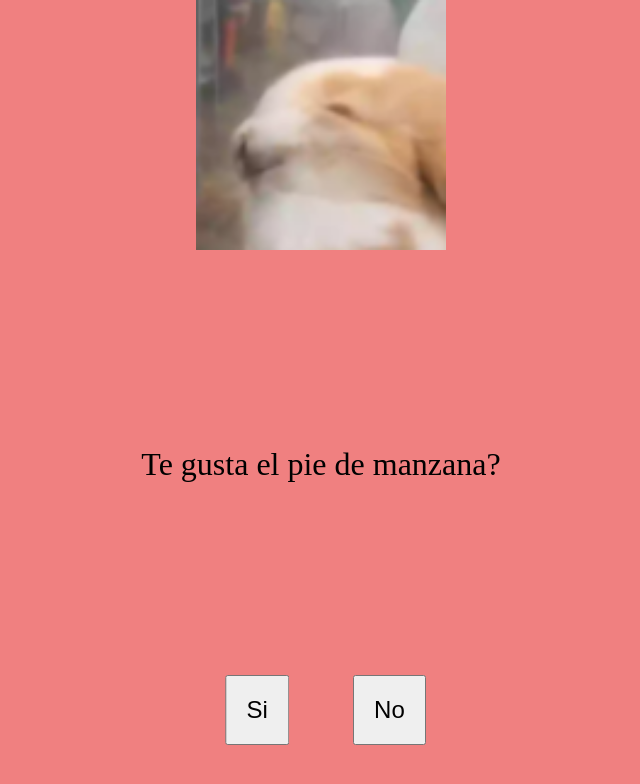
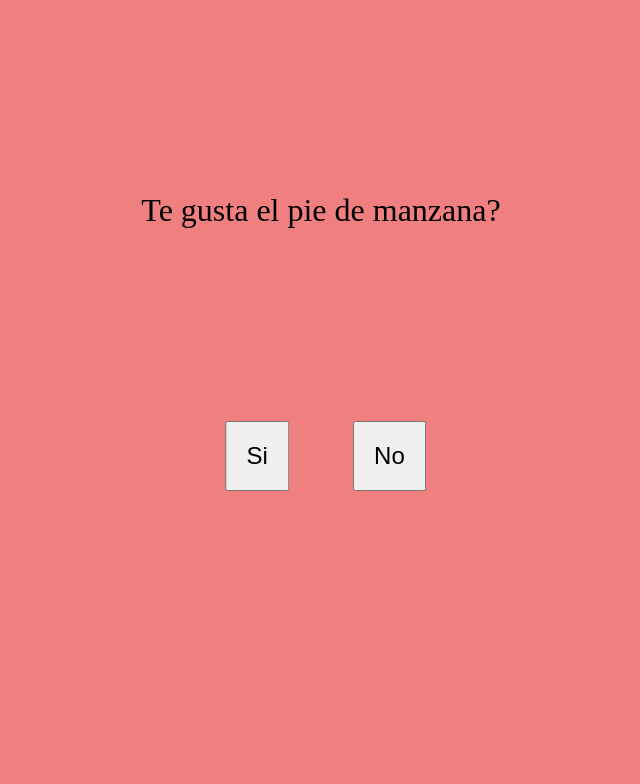
Before and after one commit to spiderxz/ryzen, a plain HTML site: page index.html in a window 1280 px wide. Shown: the whole page, without its empty margins (319-959 px from the left). Drawn offline with Linux system fonts and the light colour scheme.

Commit message:
Update index.html

```diff
--- a/index.html
+++ b/index.html
@@ -10,7 +10,6 @@
 <body>
 
     <div class="contenedor">
-         <center><img   src="conejo.png" width="250px" height="250px"></center>
         <p>Te gusta el pie de manzana?</p>
         <button id="yesBtn">Si</button>
         <button id="noBtn">No</button>
```
